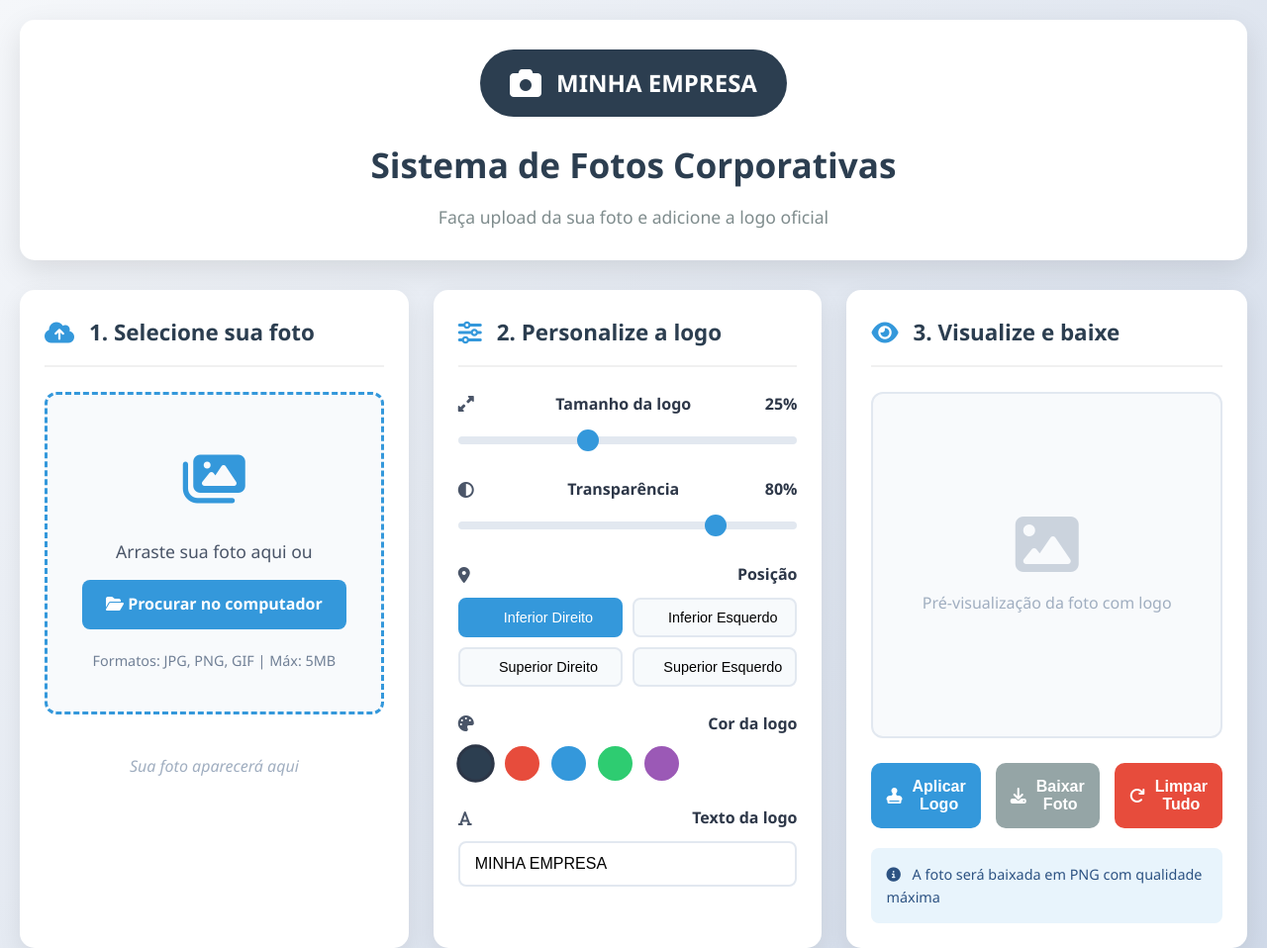
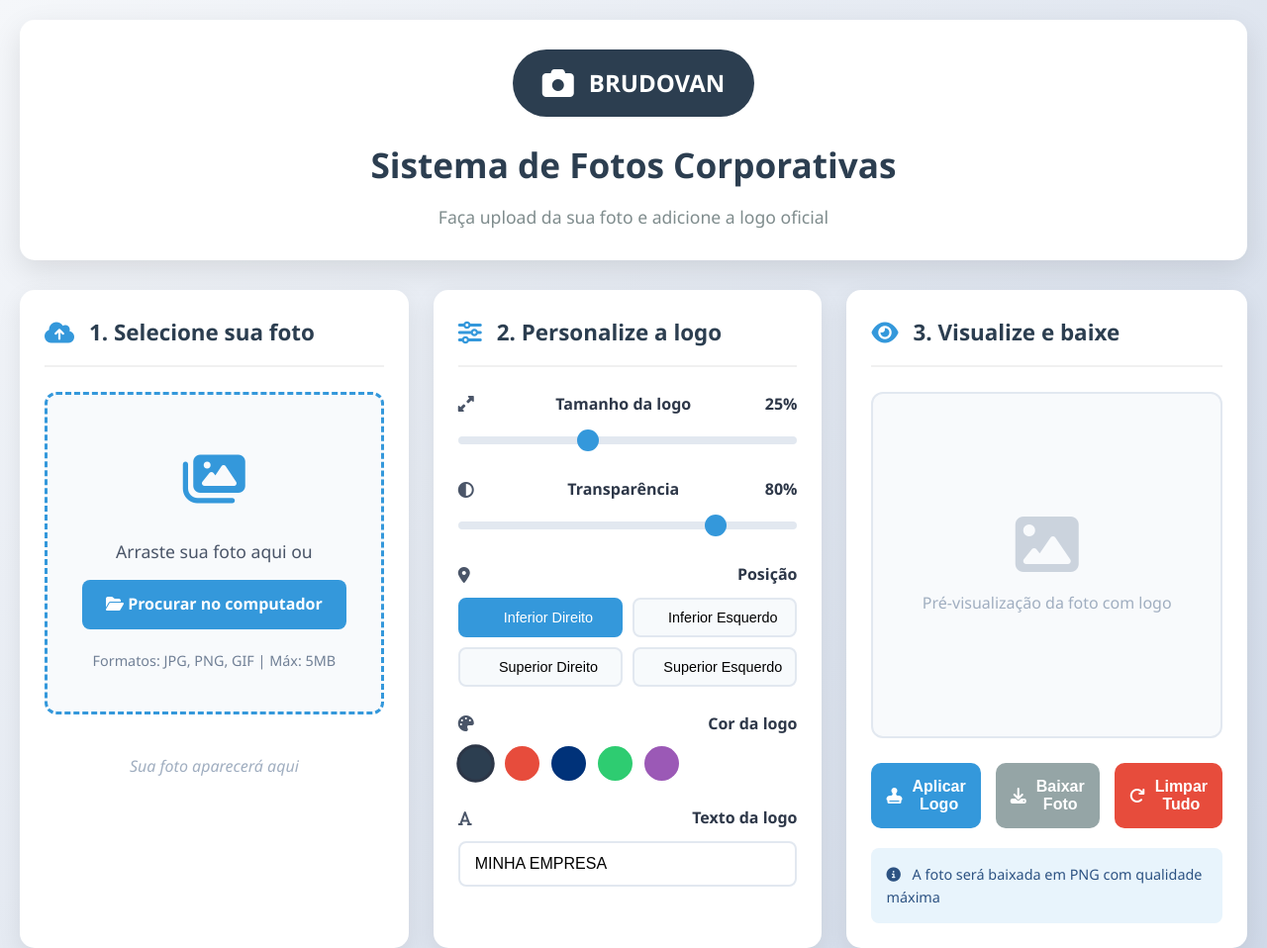
Before and after one commit to suportecomercialbrud-sys/Foto-perfil-, a plain HTML site: page index.html in a window 1280 px wide. Shown: the top 958 px of the page at 99% size. Drawn offline with Linux system fonts and the light colour scheme.

Commit message:
Update index.html

```diff
--- a/index.html
+++ b/index.html
@@ -14,7 +14,7 @@
             <div class="company-header">
                 <div class="logo-placeholder">
                     <i class="fas fa-camera"></i>
-                    <span>MINHA EMPRESA</span>
+                    <span>BRUDOVAN</span>
                 </div>
                 <h1>Sistema de Fotos Corporativas</h1>
                 <p class="subtitle">Faça upload da sua foto e adicione a logo oficial</p>
@@ -90,7 +90,7 @@
                         <div class="color-options">
                             <div class="color-option active" style="background-color: #2c3e50;" data-color="#2c3e50"></div>
                             <div class="color-option" style="background-color: #e74c3c;" data-color="#e74c3c"></div>
-                            <div class="color-option" style="background-color: #3498db;" data-color="#3498db"></div>
+                            <div class="color-option" style="background-color: #003279;" data-color="#003279"></div>
                             <div class="color-option" style="background-color: #2ecc71;" data-color="#2ecc71"></div>
                             <div class="color-option" style="background-color: #9b59b6;" data-color="#9b59b6"></div>
                         </div>
```
